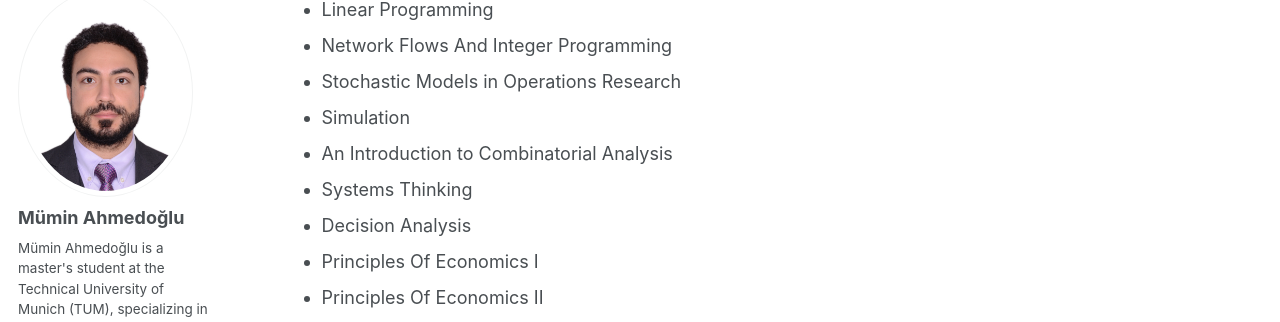
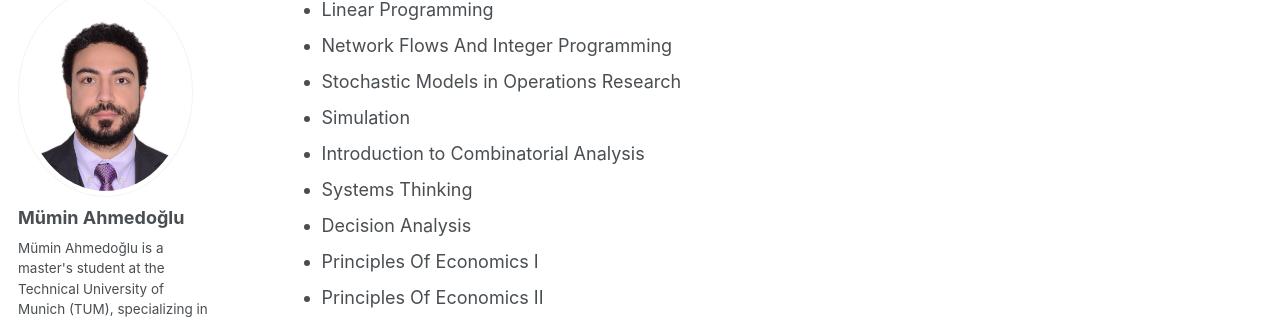
Before and after one commit to ahmedoglu/ahmedoglu.github.io, a Jekyll site: the page built from _pages/about.md, in a window 1280 px wide and 900 px high, scrolled down 2758 px. Shown: the part 117-439 px from the top of the window. Built offline with Jekyll 4.4.1, drawn with Linux system fonts in a browser that asks for light colours; some web fonts are replaced.

```diff
--- a/_pages/about.md
+++ b/_pages/about.md
@@ -68,7 +68,7 @@ During my studies, I have taken several relevant courses, including:
 - Network Flows And Integer Programming
 - Stochastic Models in Operations Research
 - Simulation
-- An Introduction to Combinatorial Analysis
+- Introduction to Combinatorial Analysis
 - Systems Thinking
 - Decision Analysis
 - Principles Of Economics I
```
